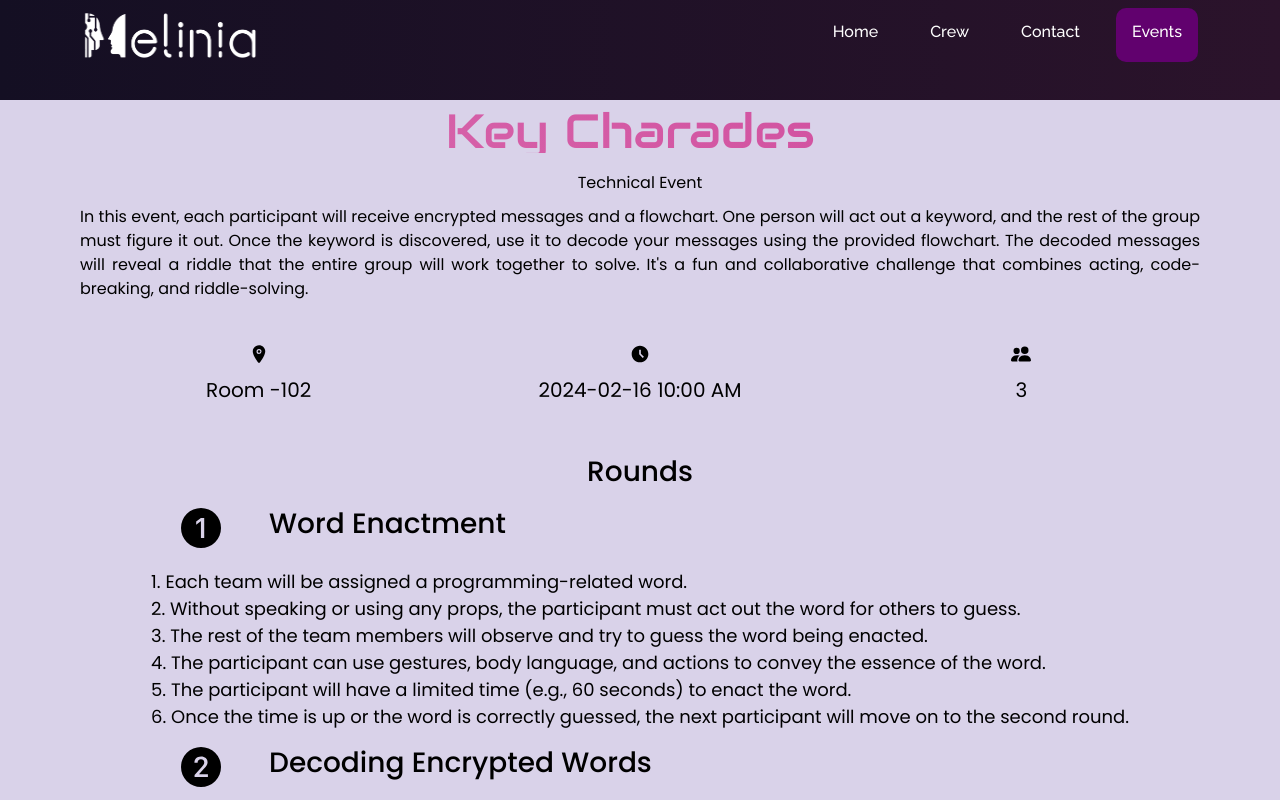
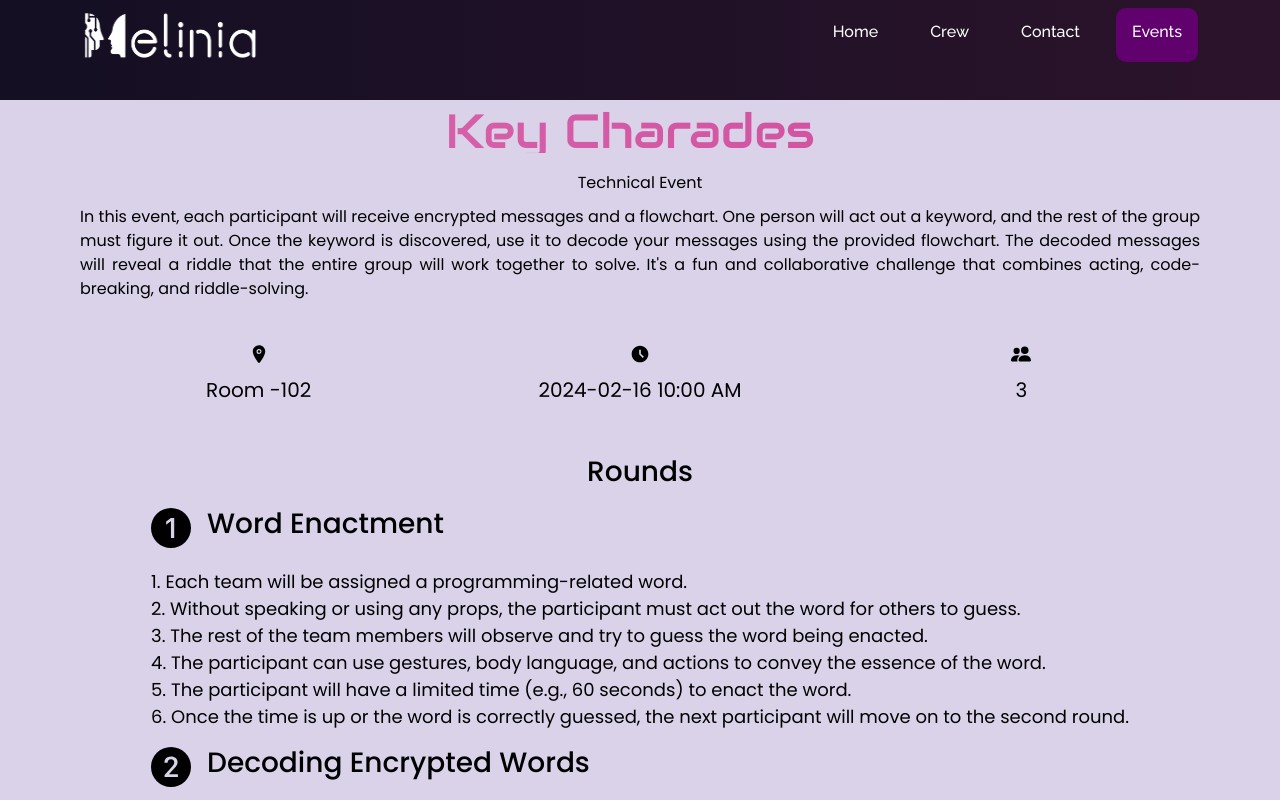
Before and after one commit to janumathigp/melinia-2024, a React (Create React App) app: page /events/1 in a window 1280 px wide. Shown: the top 800 px of the page. Built offline with nearby package versions, Linux system fonts and the light colour scheme.

Commit message:
alignment bugs

```diff
--- a/src/Components/Events/Main.css
+++ b/src/Components/Events/Main.css
@@ -1,9 +1,9 @@
 .element-2 {
     display: flex;
-    margin-left: 30px;
+
     justify-content: flex-start;
     align-items: center;
-    gap: 3rem;
+    gap: 1rem;
 }
 
 .element-3 {
--- a/src/Components/Events/MainDescription.js
+++ b/src/Components/Events/MainDescription.js
@@ -307,7 +307,7 @@ const MainDescription = () => {
             <div className='round2' style={{ margin: "10px" }}>
               <div className='element-2' style={{ marginBottom: "20px" }}>
                 <Bs2CircleFill style={{ fontSize: '40px' }} />
-                <h3 className="text-md text-lg">{round2.title}</h3>
+                <h3 className="text-md text-lg" style={{ textAlign: "justify" }}>{round2.title}</h3>
               </div>
               <div className='element-3'>
                 <p className="text-md text-lg">{round2.detail}</p>
@@ -318,7 +318,7 @@ const MainDescription = () => {
               <div className='round3' style={{ flex: "1 1 300px", margin: "10px" }}>
                 <div className='element-2' style={{ marginBottom: "20px" }}>
                   <Bs3CircleFill style={{ fontSize: '50px' }} />
-                  <h3 className="text-md text-lg">{round3.title}</h3>
+                  <h3 className="text-md text-lg" style={{ textAlign: "justify" }}>{round3.title}</h3>
                 </div>
                 <div className='element-3'>
                   <p className="text-md text-lg">{round3.detail}</p>
```
